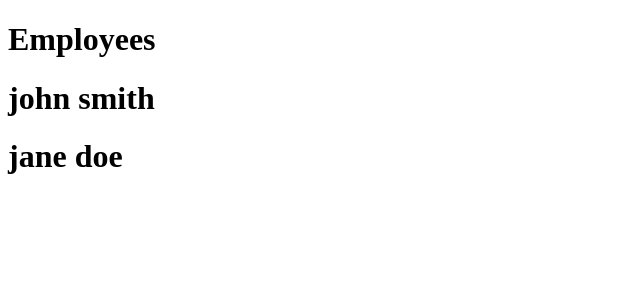
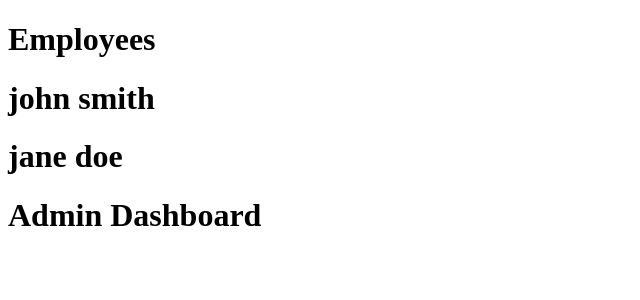
Before and after one commit to WebDevelopAHAHAs/flexidesk, a React (Create React App) app: page / in a window 1280 px wide. Shown: the top 300 px of the page, without its empty margins (0-640 px from the left). Built offline with nearby package versions, Linux system fonts and the light colour scheme.

Commit message:
Added Dashboard components
Genereated files and folder structure, and routing.

```diff
--- a/src/components/App.js
+++ b/src/components/App.js
@@ -2,7 +2,9 @@ import React from 'react'
 import {BrowserRouter, Route} from 'react-router-dom'
 import SignInPage from './universal/SignInPage';
 
-import EmployeesPage from './admin/employee/EmployeesPage';
+
+import EmployeesPage from './employee/EmployeesPage';
+import DashboardPageAdmin from './dashboard/admin/DashboardPageAdmin'
 
 export default function App()
 {
@@ -10,6 +12,7 @@ export default function App()
     <div className="App">
       <BrowserRouter>
         <Route to="/employees" render={(props) => <EmployeesPage/> } />
+        <Route to="/admin/dashboard" render={(props) => <DashboardPageAdmin/> } />
       </BrowserRouter>
     </div>
   )
--- /dev/null
+++ b/src/components/dashboard/admin/DashboardPageAdmin.js
@@ -0,0 +1,10 @@
+import React from "react";
+
+export default function DashboardPageAdmin(props)
+{
+  return( <div class="page">
+
+    <h1>Admin Dashboard</h1>
+
+  </div> )
+}
--- a/src/components/admin/employee/EmployeesPage.js
+++ b/src/components/employee/EmployeesPage.js
@@ -2,7 +2,7 @@ import React, {useState, useEffect} from "react";
 // import {BrowserRouter, Route} from 'react-router-dom'
 import Users from './Users'
 //.. admin .. components .. src
-import userData from '../../../data/user_data'
+import userData from '../../data/user_data'
 
 export default function EmployeesPage()
 {
```
Also changed, not shown: src/components/dashboard/Dashboard.js (added, +11 -0 lines), src/components/dashboard/employee/DashboardPageEmployee.js (added), src/components/employee/EditEmployeeForm.js (added), src/components/employee/User.js (renamed from src/components/admin/employee/User.js), src/components/employee/Users.js (renamed from src/components/admin/employee/Users.js), 2 other files (tests, documents, lock files or other folders).
